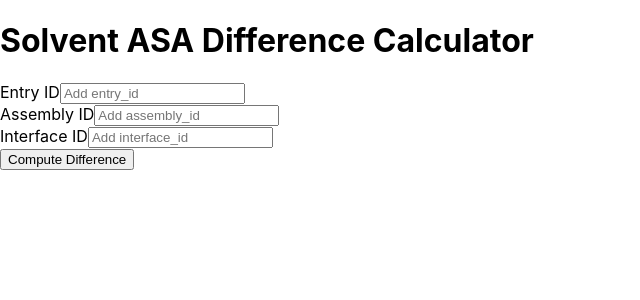
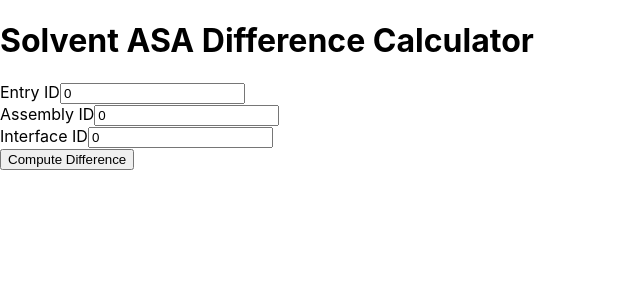
Before and after one commit to kaitlynncooper/coding-challenge-fastapi, a React (Create React App) app in the folder frontend/: page / in a window 1280 px wide. Shown: the top 300 px of the page, without its empty margins (0-640 px from the left). Built offline with nearby package versions, Linux system fonts and the light colour scheme.

Commit message:
POST requests from frontend to backend
On form submission, data fields are sent to fastAPI backend via fetch POST request.

```diff
--- a/frontend/src/App.js
+++ b/frontend/src/App.js
@@ -1,11 +1,21 @@
 import Header from './components/Header'
 import Form from './components/Form'
+import {useState} from 'react'
 
 function App() {
+
+  // Sends post request to fastAPI backend with user-entered data from form
+  const calculateDif = async (entry_id, assembly_id, interface_id) => {
+    const res = await fetch(`http://localhost:8000/asa-change?entry_id=${entry_id}&assembly_id=${assembly_id}&interface_id=${interface_id} `, {
+      method: 'POST',
+    })
+    const data = await res.json()
+  }
+
   return (
     <div className="app">
       <Header title="Solvent ASA Difference Calculator"/>
-      <Form/>
+      <Form calcDif={calculateDif}/>
     </div>
   );
 }
--- a/frontend/src/components/Form.jsx
+++ b/frontend/src/components/Form.jsx
@@ -1,17 +1,43 @@
-const Form = () => {
+import {useState} from 'react'
+
+const Form = ({calcDif}) => {
+
+    const [entry_id, setEntry] = useState(0)
+    const [assembly_id, setAssembly] = useState(0)
+    const [interface_id, setInterface] = useState(0)
+
+    const submitForm = (e) => {
+        e.preventDefault()
+
+        if(entry_id === 0 || assembly_id === 0 || interface_id === 0) {
+            alert(`Please fill out all fields`)
+            return
+        }
+
+        // Send form details to backend to communicate with RCSB API and
+        // calculate ASA difference after interaction
+        calcDif(entry_id, assembly_id, interface_id)
+
+        // Reset form details after submission
+        setEntry(0)
+        setAssembly(0)
+        setInterface(0)
+
+    }
+
     return (
-        <form className="form">
+        <form className="form" onSubmit={submitForm}>
              <div className='form-entry'>
                 <label>Entry ID</label>
-                <input type='text' placeholder='Add entry_id' ></input>
+                <input type='number' placeholder='Add entry_id' value = {entry_id} onChange={(e) => setEntry(parseInt(e.target.value))}></input>
             </div>
             <div className='form-entry'>
                 <label>Assembly ID</label>
-                <input type='text' placeholder='Add assembly_id' ></input>
+                <input type='number' placeholder='Add assembly_id' value = {assembly_id} onChange={(e) => setAssembly(parseInt(e.target.value))}></input>
             </div>
             <div className='form-entry'>
                 <label>Interface ID</label>
-                <input type='text' placeholder='Add interface_id' ></input>
+                <input type='number' placeholder='Add interface_id'  value = {interface_id} onChange={(e) => setInterface(parseInt(e.target.value))}></input>
             </div>
             <input type='submit'  value='Compute Difference'/>
         </form>
```
Also changed, not shown: 1 other file (tests, documents, lock files or other folders).
